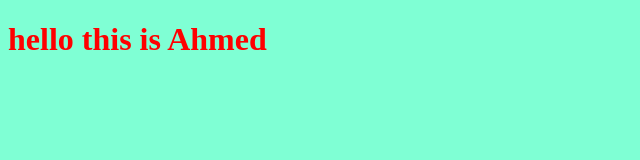
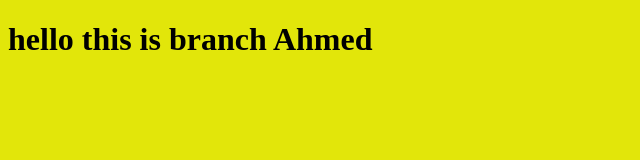
Before and after one commit to ahmedmagdi5812-create/myproject, a plain HTML site: page index.html in a window 1280 px wide. Shown: the whole page, without its empty margins (0-640 px from the left). Drawn offline with Linux system fonts and the light colour scheme.

Commit message:
changing style for the title

```diff
--- a/index.html
+++ b/index.html
@@ -8,7 +8,7 @@
 </head>
 <body>
 
-    <h1>hello this is Ahmed</h1>
+    <h1>hello this is branch Ahmed</h1>
     <script src="app.js"></script>
 </body>
 </html>
--- a/style.css
+++ b/style.css
@@ -1,6 +1,6 @@
 h1 {
-    color: red;
+    color: black;
 }
 body {
-    background-color: aquamarine;
+    background-color: rgb(226, 230, 10);
 }
```
